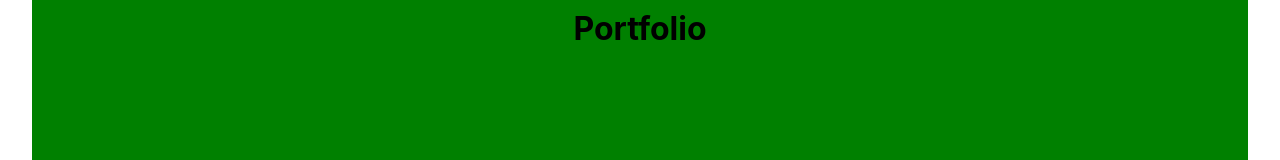
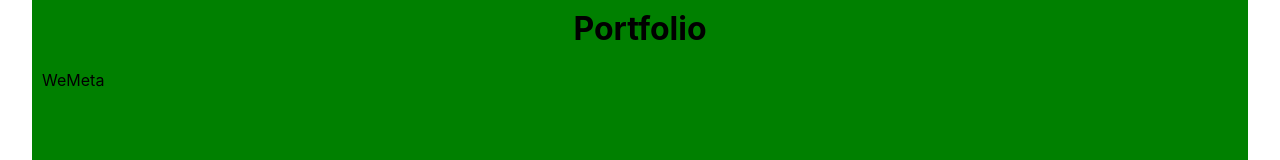
Before and after one commit to apinanyogaratnam/apinanyogaratnam, a Next.js app: page / in a window 1280 px wide. Shown: the part 792-952 px from the top of the page. Built offline with nearby package versions, Linux system fonts and the light colour scheme.

Commit message:
feat: displaying jobs

```diff
--- a/pages/index.js
+++ b/pages/index.js
@@ -97,8 +97,9 @@ const HomePage = () => (
     </div>
 );
 
-const Portfolio = () => (
-  <div style={{
+const Portfolio = () => {
+  const jobs = [{title: 'WeMeta'}];
+  return (<div style={{
     backgroundColor: 'green',
     borderRadius: '20px',
     marginTop: '15%',
@@ -109,8 +110,13 @@ const Portfolio = () => (
     padding: '10px',
   }}>
     <h1 style={{textAlign: 'center'}}>Portfolio</h1>
-  </div>
-);
+    {jobs.map((job, index) => (
+      <div key={index}>
+        {job.title}
+      </div>
+    ))}
+  </div>);
+};
 
 export default function Home() {
   return (
```
